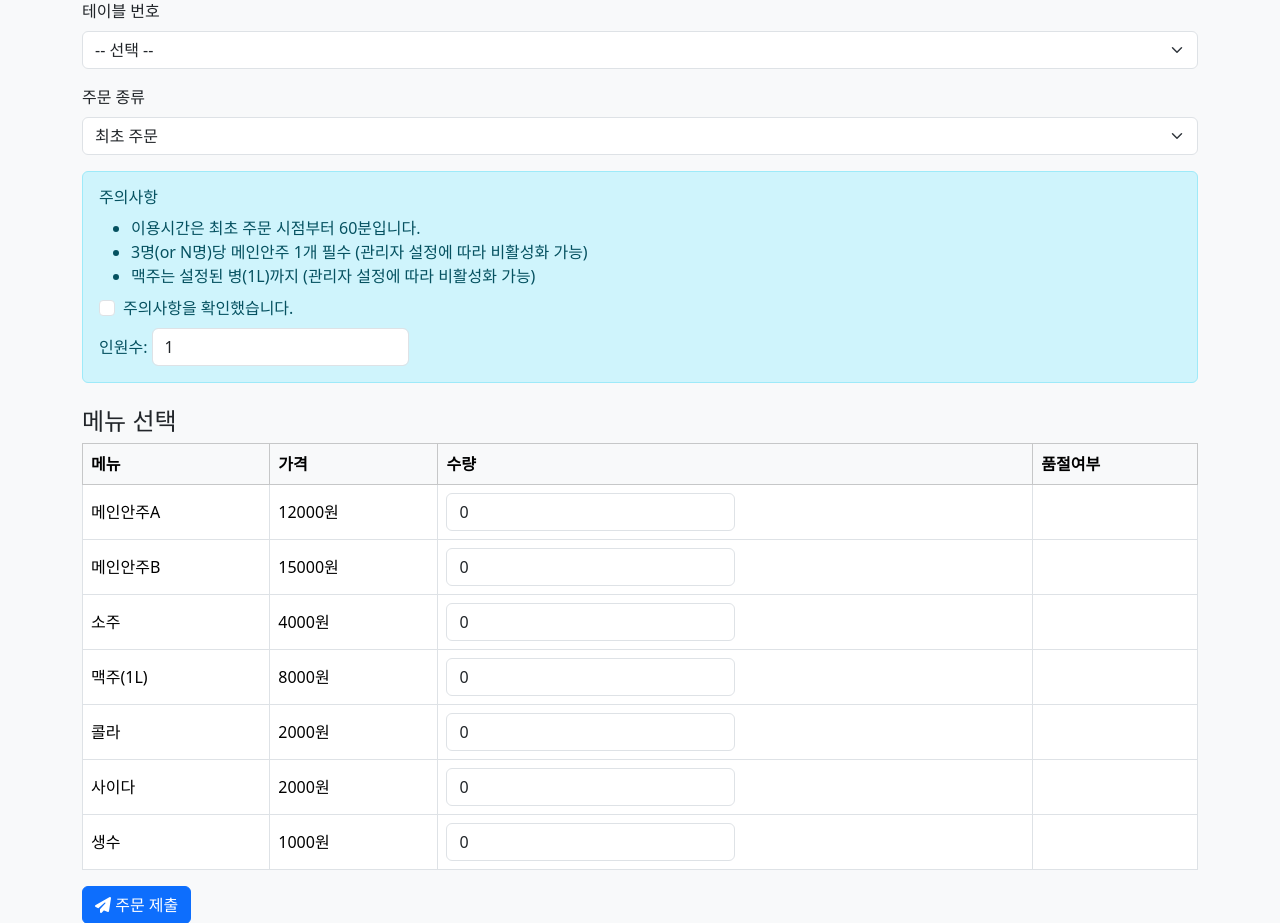
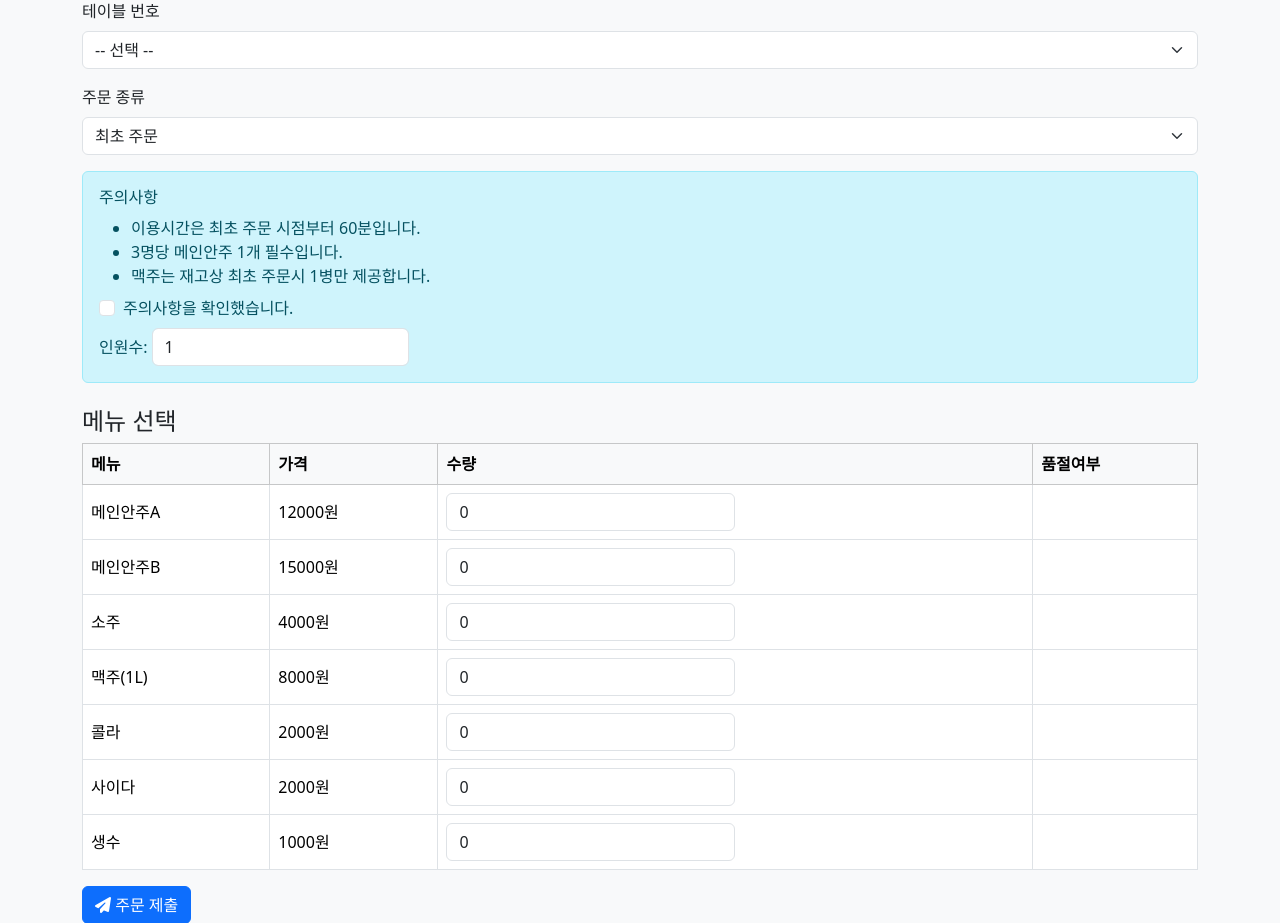
Before and after one commit to bag4355/restaurant-system, a Flask app: page /order in a window 1280 px wide. Shown: the part 182-1105 px from the top of the page. Run offline with Flask 3, Linux system fonts and the light colour scheme.

Commit message:
Update order_form.html

```diff
--- a/templates/order_form.html
+++ b/templates/order_form.html
@@ -29,8 +29,8 @@
     <h6>주의사항</h6>
     <ul class="mb-0">
       <li>이용시간은 최초 주문 시점부터 60분입니다.</li>
-      <li>3명(or N명)당 메인안주 1개 필수 (관리자 설정에 따라 비활성화 가능)</li>
-      <li>맥주는 설정된 병(1L)까지 (관리자 설정에 따라 비활성화 가능)</li>
+      <li>3명당 메인안주 1개 필수입니다.</li>
+      <li>맥주는 재고상 최초 주문시 1병만 제공합니다.</li>
     </ul>
     <div class="form-check mt-2">
       <input class="form-check-input" type="checkbox" id="noticeChecked" name="noticeChecked">
```
